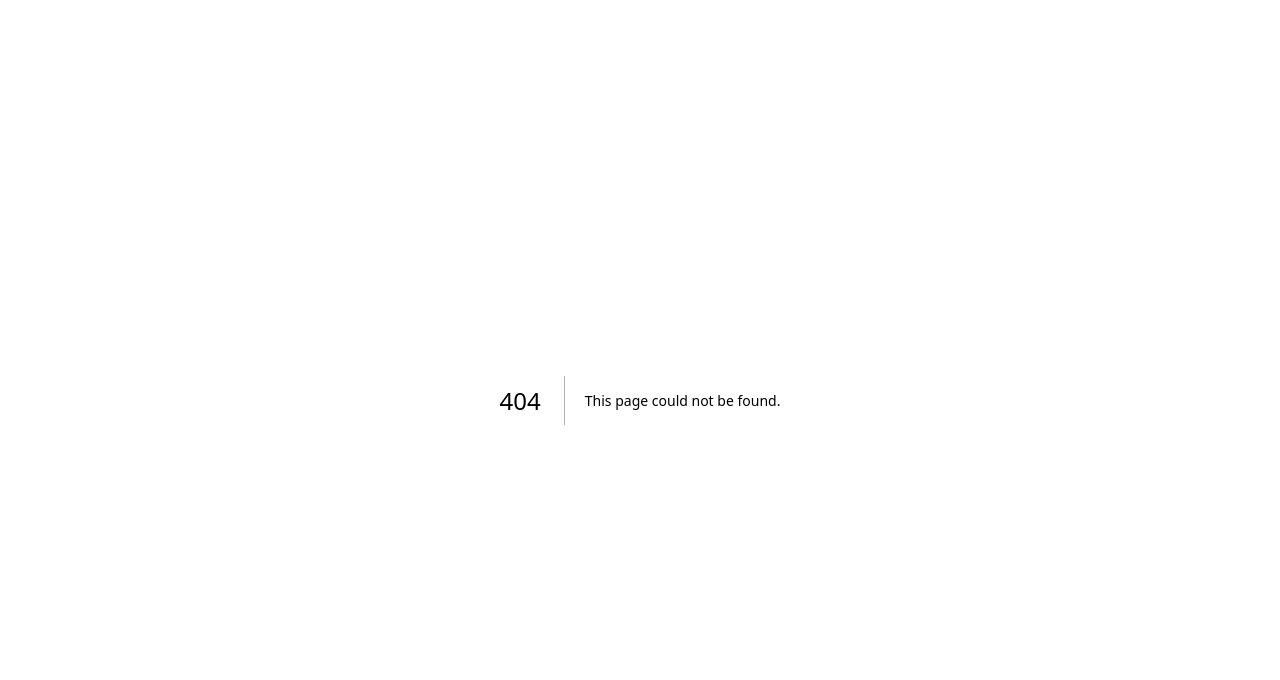
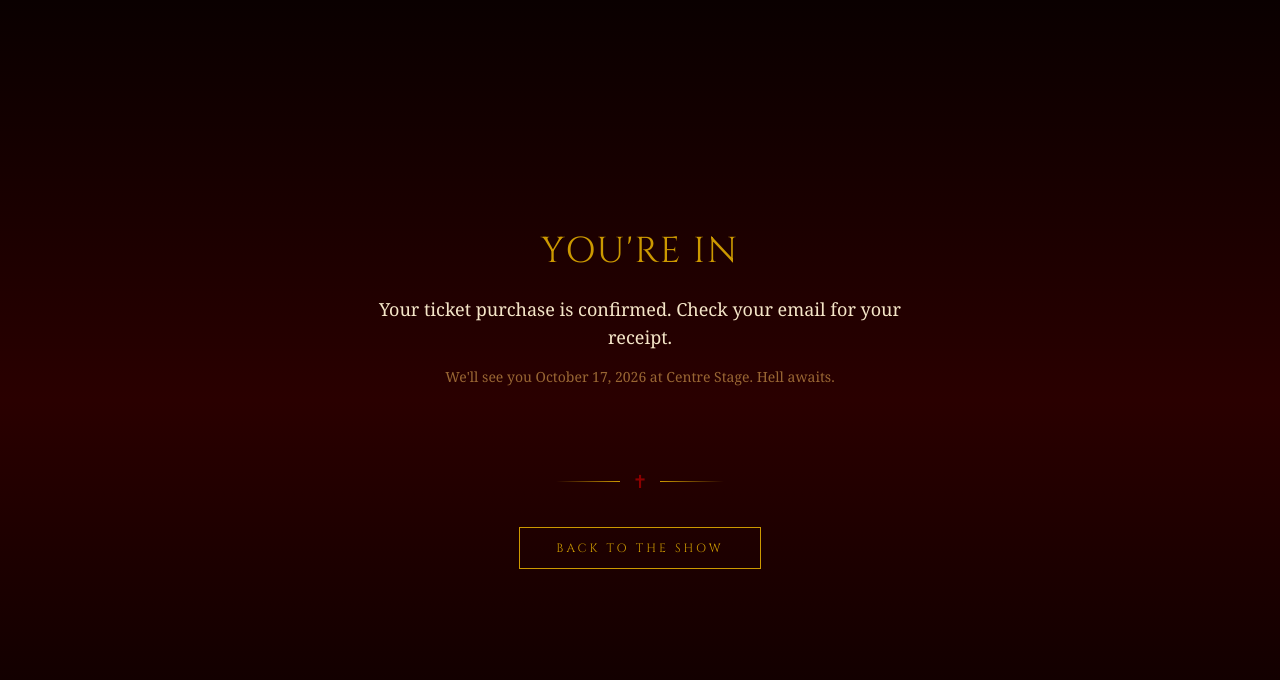
Before and after one commit to ReadySetJoe/wolfgang-finds-the-perfect-tooth, a Next.js app: page /tickets/thank-you in a window 1280 px wide. Before the commit this address had no page. Shown: the top 680 px of the page. Built offline with nearby package versions, Linux system fonts and the light colour scheme.

Commit message:
feat(tickets): add /tickets/thank-you confirmation page

```diff
--- /dev/null
+++ b/components/TicketsThankYou.tsx
@@ -0,0 +1,28 @@
+import Link from "next/link";
+import Ornament from "./Ornament";
+
+export default function TicketsThankYou() {
+  return (
+    <section className="animate-fade-in-up flex min-h-screen flex-col items-center justify-center bg-gradient-to-b from-bg-dark via-bg-light to-bg-dark py-24 px-6 text-center">
+      <div className="mx-auto max-w-xl">
+        <h1 className="font-heading text-4xl text-gold tracking-wider uppercase mb-6">
+          You&apos;re In
+        </h1>
+        <p className="text-lg text-text-primary mb-4">
+          Your ticket purchase is confirmed. Check your email for your
+          receipt.
+        </p>
+        <p className="text-sm text-text-muted mb-12">
+          We&apos;ll see you October 17, 2026 at Centre Stage. Hell awaits.
+        </p>
+        <Ornament />
+        <Link
+          href="/"
+          className="inline-block border border-gold text-gold px-9 py-3 text-xs tracking-[0.25em] uppercase font-heading transition-colors duration-300 hover:bg-gold hover:text-bg-dark"
+        >
+          Back to the Show
+        </Link>
+      </div>
+    </section>
+  );
+}
--- /dev/null
+++ b/pages/tickets/thank-you.tsx
@@ -0,0 +1,23 @@
+import Head from "next/head";
+import TicketsThankYou from "@/components/TicketsThankYou";
+import { SITE_URL } from "@/lib/site";
+
+export default function TicketsThankYouPage() {
+  return (
+    <>
+      <Head>
+        <title>Thank You — Wolfgang Finds the Perfect Tooth</title>
+        <meta name="robots" content="noindex" />
+        <meta property="og:type" content="website" />
+        <meta
+          property="og:title"
+          content="Thank You — Wolfgang Finds the Perfect Tooth"
+        />
+        <meta property="og:url" content={`${SITE_URL}/tickets/thank-you`} />
+      </Head>
+      <main>
+        <TicketsThankYou />
+      </main>
+    </>
+  );
+}
```
Also changed, not shown: pages/tickets/index.tsx (renamed from pages/tickets.tsx).
